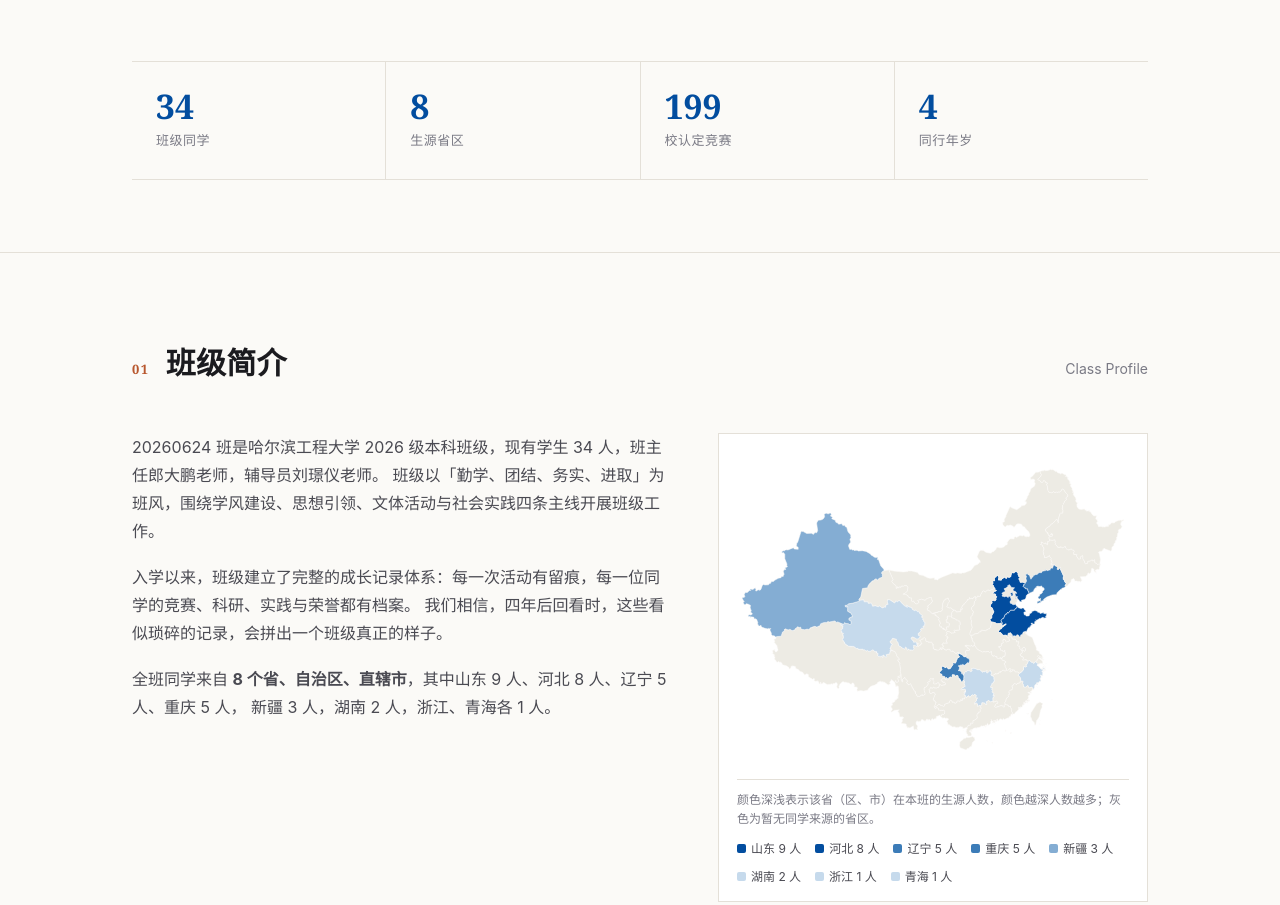
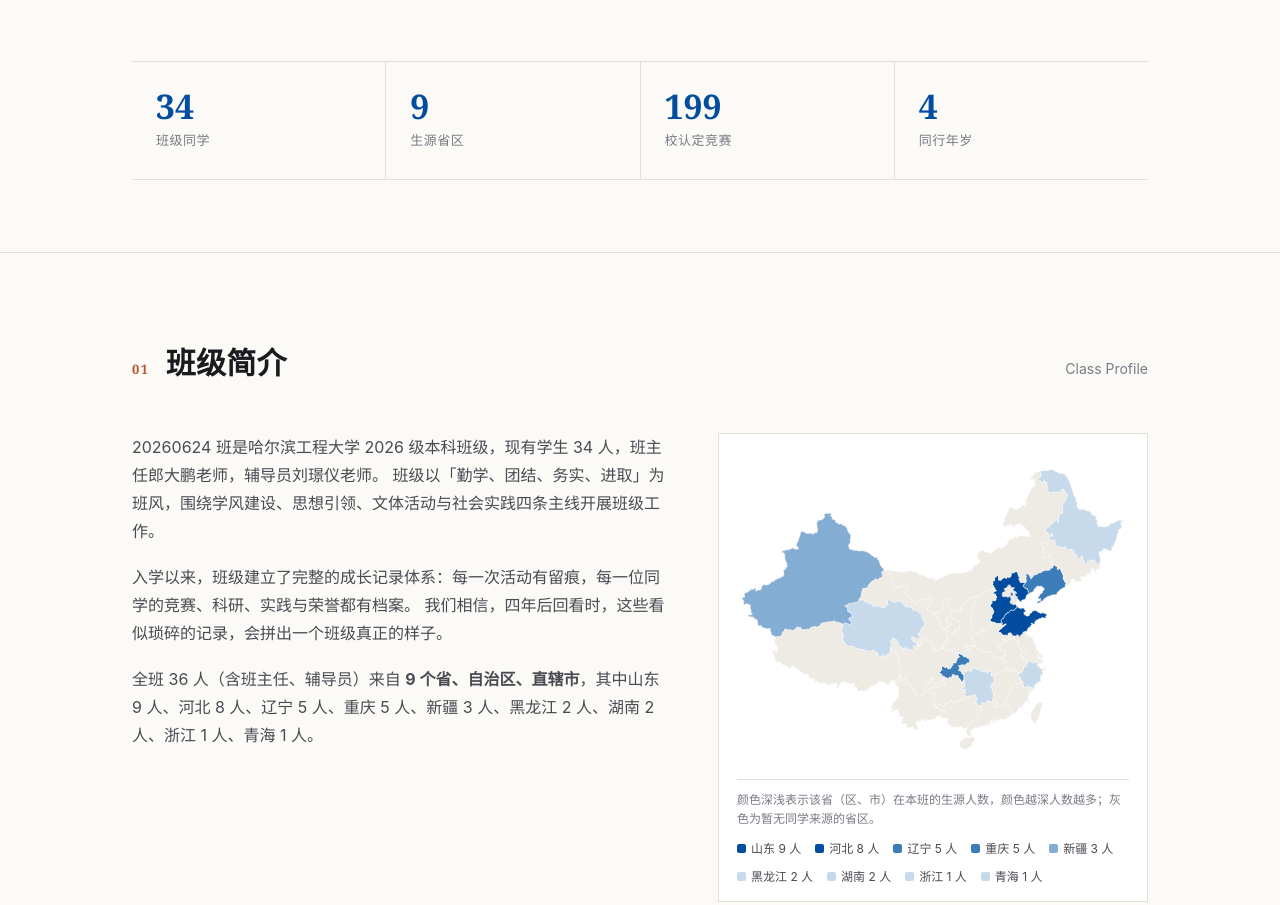
Before and after one commit to FR0ZEN114514/class-20260624, a plain HTML site: page index.html in a window 1280 px wide. Shown: the part 1326-2231 px from the top of the page. Drawn offline with Linux system fonts and the light colour scheme.

Commit message:
班主任、辅导员生源地更新为黑龙江，地图与统计文字随之更新

```diff
--- a/data/members.json
+++ b/data/members.json
@@ -5,7 +5,7 @@
   "role": "班主任",
   "duty": "全面指导 · 审核 · 对外联络",
   "github": "",
-  "origin": ""
+  "origin": "黑龙江"
  },
  {
   "id": "m02",
@@ -13,7 +13,7 @@
   "role": "辅导员",
   "duty": "思想引领 · 日常管理",
   "github": "",
-  "origin": ""
+  "origin": "黑龙江"
  },
  {
   "id": "m03",
--- a/index.html
+++ b/index.html
@@ -346,7 +346,7 @@
     </p>
     <div class="stats">
       <div class="stat"><b>34</b><span>班级同学</span></div>
-      <div class="stat"><b>8</b><span>生源省区</span></div>
+      <div class="stat"><b>9</b><span>生源省区</span></div>
       <div class="stat"><b>199</b><span>校认定竞赛</span></div>
       <div class="stat"><b>4</b><span>同行年岁</span></div>
     </div>
@@ -370,9 +370,9 @@
           入学以来，班级建立了完整的成长记录体系：每一次活动有留痕，每一位同学的竞赛、科研、实践与荣誉都有档案。
           我们相信，四年后回看时，这些看似琐碎的记录，会拼出一个班级真正的样子。
         </p>
-        <p>
-          全班同学来自 <strong>8 个省、自治区、直辖市</strong>，其中山东 9 人、河北 8 人、辽宁 5 人、重庆 5 人，
-          新疆 3 人，湖南 2 人，浙江、青海各 1 人。
+        <p id="origin-summary">
+          全班同学与老师来自 9 个省、自治区、直辖市，其中山东 9 人、河北 8 人、辽宁 5 人、重庆 5 人，
+          新疆 3 人，湖南 2 人，黑龙江 2 人，浙江、青海各 1 人。
         </p>
       </div>
       <figure class="origin-map">
@@ -557,6 +557,15 @@
     });
 
     var rows = Object.keys(count).sort(function(a, b){ return count[b] - count[a]; });
+
+    var summary = document.getElementById('origin-summary');
+    if (summary){
+      var total = rows.reduce(function(s, k){ return s + count[k]; }, 0);
+      var parts = rows.map(function(k){ return k + ' ' + count[k] + ' 人'; });
+      summary.innerHTML = '全班 ' + total + ' 人（含班主任、辅导员）来自 <strong>' + rows.length
+        + ' 个省、自治区、直辖市</strong>，其中' + parts.join('、') + '。';
+    }
+
     legend.innerHTML = rows.map(function(k){
       return '<span><i style="background:' + colorFor(count[k]) + '"></i>' + k + ' ' + count[k] + ' 人</span>';
     }).join('');
```
